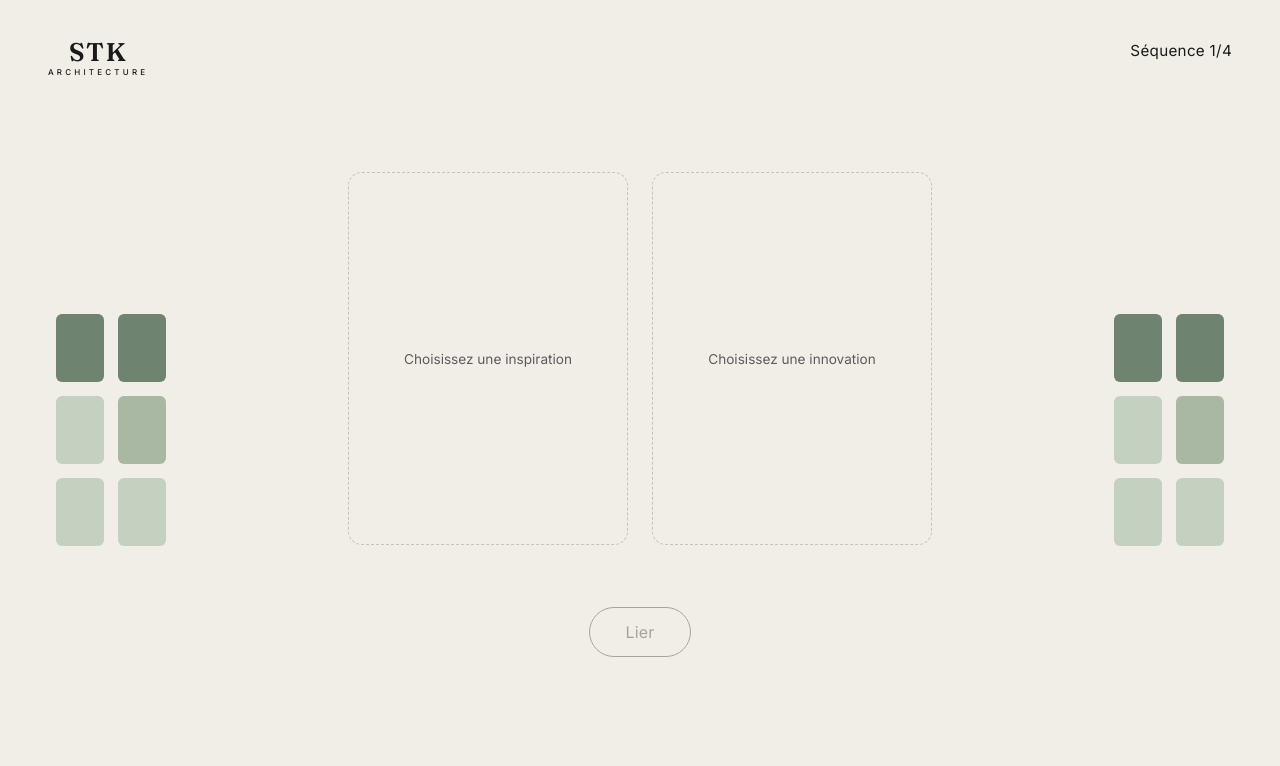
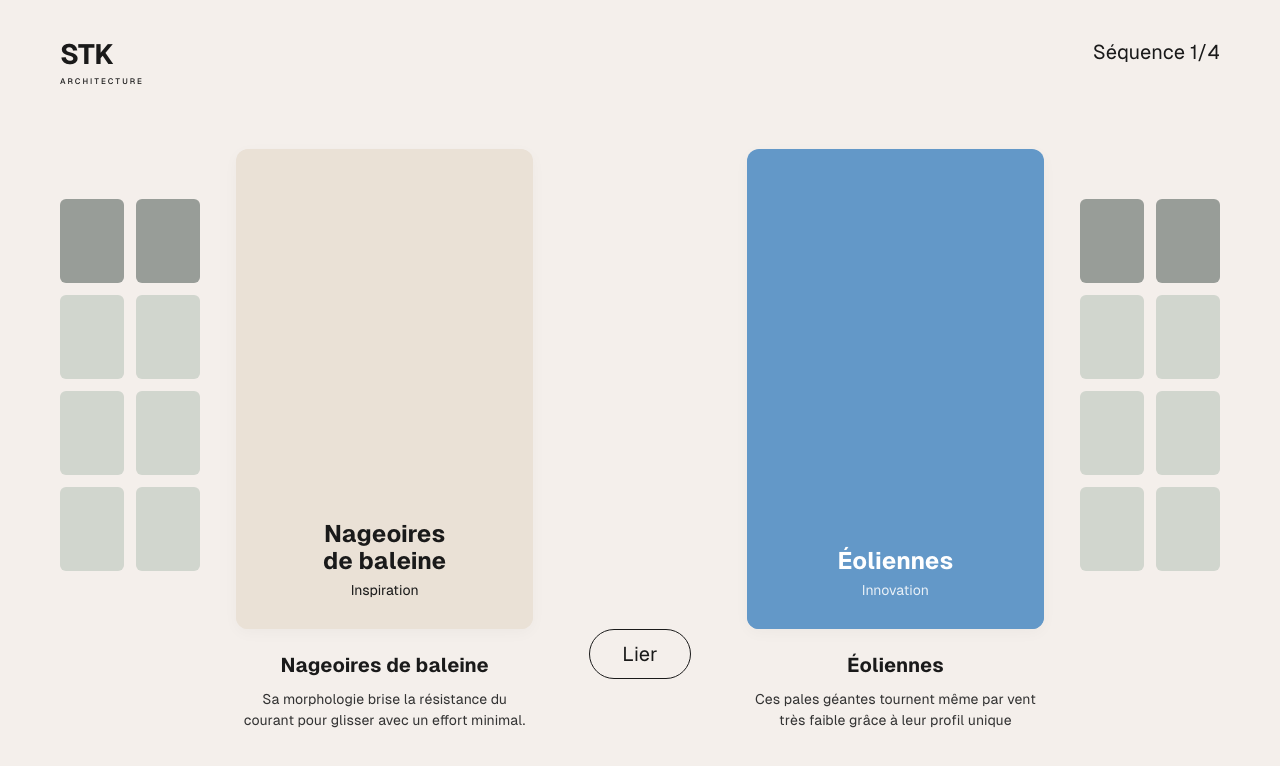
Before and after one commit to ramynbl/stk-card-game, a React (Vite) app: page / in a window 1280 px wide. Shown: the top 766 px of the page. Built offline with nearby package versions, Linux system fonts and the light colour scheme.

Commit message:
Fix : Fix du frontend pixel perfect avec la maquette

```diff
--- a/package.json
+++ b/package.json
@@ -10,6 +10,7 @@
     "preview": "vite preview"
   },
   "dependencies": {
+    "@fontsource/geist-sans": "^5.2.5",
     "react": "^19.2.6",
     "react-dom": "^19.2.6"
   },
--- /dev/null
+++ b/src/App.css
@@ -0,0 +1,186 @@
+.container {
+  min-height: 100vh;
+  display: flex;
+  flex-direction: column;
+  padding: 40px 60px;
+  box-sizing: border-box;
+}
+
+.header {
+  display: flex;
+  justify-content: space-between;
+  align-items: flex-start;
+  margin-bottom: 40px;
+}
+
+.logo-placeholder h1 {
+  font-size: 28px;
+  font-weight: 700;
+  letter-spacing: -1px;
+  line-height: 1;
+}
+
+.logo-placeholder span {
+  font-size: 8px;
+  letter-spacing: 2px;
+  font-weight: 500;
+  text-transform: uppercase;
+}
+
+.sequence {
+  font-size: 20px;
+  font-weight: 400;
+}
+
+.main-content {
+  flex: 1;
+  display: flex;
+  justify-content: center;
+  align-items: flex-start;
+  gap: 36px;
+  padding-top: 20px;
+}
+
+/* Grilles */
+.grid-container {
+  display: grid;
+  grid-template-columns: repeat(2, 64px);
+  grid-auto-rows: 84px;
+  gap: 12px;
+  margin-top: 50px; /* Pour centrer verticalement avec la grande carte */
+}
+
+.grid-square {
+  background-color: #d1d6ce; /* Gris clair */
+  border-radius: 6px;
+  cursor: pointer;
+  transition: all 0.2s ease;
+  box-sizing: border-box;
+  /* Un bord invisible par défaut pour ne pas décaler au survol */
+  border: 3px solid transparent;
+}
+
+.grid-square.dark {
+  background-color: #989d98; /* Gris foncé pour les deux du haut */
+}
+
+/* Effet Hover / Selected (Contour vert) */
+.grid-square:hover,
+.grid-square.selected {
+  border: 3px solid #6c806d; /* Vert foncé */
+}
+
+/* Cartes principales */
+.card-wrapper {
+  display: flex;
+  flex-direction: column;
+  align-items: center;
+  width: 340px;
+}
+
+.card {
+  width: 100%;
+  height: 480px;
+  border-radius: 12px;
+  display: flex;
+  flex-direction: column;
+  position: relative;
+  overflow: hidden;
+  box-shadow: 0 4px 15px rgba(0,0,0,0.03);
+  margin-bottom: 24px;
+}
+
+.placeholder-card-left {
+  background-color: #eae1d6; /* Beige pour la carte de gauche */
+}
+
+.placeholder-card-right {
+  background-color: #6398c8; /* Bleu pour la carte de droite */
+}
+
+.img-placeholder {
+  flex: 1;
+}
+
+.card-text {
+  padding: 30px;
+  text-align: center;
+  position: absolute;
+  bottom: 0;
+  left: 0;
+  right: 0;
+  /* Le gradient est ajouté en dessous pour fondre le texte avec l'image */
+}
+
+.placeholder-card-left .card-text {
+  background: linear-gradient(to top, #eae1d6 70%, transparent);
+  color: #1a1a1a;
+}
+
+.placeholder-card-right .card-text {
+  background: linear-gradient(to top, #6398c8 70%, transparent);
+  color: #ffffff;
+}
+
+.card-text h2 {
+  font-size: 24px;
+  font-weight: 700;
+  line-height: 1.1;
+  margin-bottom: 8px;
+}
+
+.card-text p {
+  font-size: 14px;
+  font-weight: 400;
+}
+
+.placeholder-card-right .card-text p {
+  color: rgba(255, 255, 255, 0.85);
+}
+
+/* Textes de description sous la carte */
+.description {
+  text-align: center;
+  max-width: 320px;
+}
+
+.description h3 {
+  font-size: 20px;
+  font-weight: 700;
+  margin-bottom: 12px;
+  color: #1a1a1a;
+}
+
+.description p {
+  font-size: 14px;
+  line-height: 1.5;
+  font-weight: 400;
+  color: #333333;
+}
+
+/* Bouton Central */
+.center-action {
+  display: flex;
+  justify-content: center;
+  align-items: center;
+  margin-top: 480px; /* Positionnement au niveau des descriptions */
+  padding: 0 20px;
+}
+
+.btn-lier {
+  background: transparent;
+  border: 1px solid #1a1a1a;
+  border-radius: 30px;
+  padding: 12px 32px;
+  font-size: 20px;
+  font-family: inherit;
+  font-weight: 400;
+  cursor: pointer;
+  transition: all 0.2s;
+  color: #1a1a1a;
+}
+
+.btn-lier:hover {
+  background: #1a1a1a;
+  color: #f4efeb;
+}
--- a/src/App.jsx
+++ b/src/App.jsx
@@ -1,12 +1,106 @@
-import { GameProvider } from './context/GameContext'
-import GameScreen from './pages/GameScreen'
+import { useState } from 'react';
+import './App.css';
 
 function App() {
+  const [selectedLeft, setSelectedLeft] = useState(null);
+  const [selectedRight, setSelectedRight] = useState(null);
+
+  // Générateur pour la grille de gauche
+  const renderLeftGrid = () => {
+    return Array.from({ length: 8 }).map((_, i) => {
+      const isDark = i < 2; // Les deux premiers sont foncés
+      const isSelected = selectedLeft === i;
+      return (
+        <div
+          key={`left-${i}`}
+          className={`grid-square ${isDark ? 'dark' : ''} ${isSelected ? 'selected' : ''}`}
+          onClick={() => setSelectedLeft(i)}
+        />
+      );
+    });
+  };
+
+  // Générateur pour la grille de droite
+  const renderRightGrid = () => {
+    return Array.from({ length: 8 }).map((_, i) => {
+      const isDark = i < 2;
+      const isSelected = selectedRight === i;
+      return (
+        <div
+          key={`right-${i}`}
+          className={`grid-square ${isDark ? 'dark' : ''} ${isSelected ? 'selected' : ''}`}
+          onClick={() => setSelectedRight(i)}
+        />
+      );
+    });
+  };
+
   return (
-    <GameProvider>
-      <GameScreen />
-    </GameProvider>
-  )
+    <div className="container">
+      <header className="header">
+        <div className="logo-placeholder">
+          <h1>STK</h1>
+          <span>ARCHITECTURE</span>
+        </div>
+        <div className="sequence">
+          Séquence 1/4
+        </div>
+      </header>
+
+      <main className="main-content">
+
+        {/* Grille de gauche */}
+        <div className="grid-container">
+          {renderLeftGrid()}
+        </div>
+
+        {/* Carte et Description de gauche */}
+        <div className="card-wrapper">
+          <div className="card placeholder-card-left">
+            {/* Espace réservé pour l'image de la baleine */}
+            <div className="img-placeholder whale"></div>
+            <div className="card-text">
+              <h2>Nageoires<br/>de baleine</h2>
+              <p>Inspiration</p>
+            </div>
+          </div>
+
+          <div className="description">
+            <h3>Nageoires de baleine</h3>
+            <p>Sa morphologie brise la résistance du courant pour glisser avec un effort minimal.</p>
+          </div>
+        </div>
+
+        {/* Bouton Lier (Placé plus bas entre les descriptions) */}
+        <div className="center-action">
+          <button className="btn-lier">Lier</button>
+        </div>
+
+        {/* Carte et Description de droite */}
+        <div className="card-wrapper">
+          <div className="card placeholder-card-right">
+            {/* Espace réservé pour l'image de l'éolienne */}
+            <div className="img-placeholder turbine"></div>
+            <div className="card-text">
+              <h2>Éoliennes</h2>
+              <p>Innovation</p>
+            </div>
+          </div>
+
+          <div className="description">
+            <h3>Éoliennes</h3>
+            <p>Ces pales géantes tournent même par vent très faible grâce à leur profil unique</p>
+          </div>
+        </div>
+
+        {/* Grille de droite */}
+        <div className="grid-container">
+          {renderRightGrid()}
+        </div>
+
+      </main>
+    </div>
+  );
 }
 
-export default App
+export default App;
--- a/src/index.css
+++ b/src/index.css
@@ -1,36 +1,22 @@
-@import url("https://fonts.googleapis.com/css2?family=Inter:wght@400;500;600;700&family=Fraunces:ital,wght@0,400;0,600;1,400;1,600&display=swap");
-@import "./styles/variables.css";
+@import '@fontsource/geist-sans';
+@import '@fontsource/geist-sans/500.css';
+@import '@fontsource/geist-sans/700.css';
 
-*,
-*::before,
-*::after {
-  box-sizing: border-box;
-}
-
-html,
-body,
-#root {
-  margin: 0;
-  padding: 0;
-  min-height: 100vh;
+:root {
+  --bg-color: #f4efeb;
+  --text-color: #1a1a1a;
 }
 
 body {
-  background-color: var(--color-bg);
-  color: var(--color-text);
-  font-family: var(--font-sans);
-  font-size: 16px;
-  line-height: 1.5;
+  margin: 0;
+  padding: 0;
+  background-color: var(--bg-color);
+  color: var(--text-color);
+  font-family: 'Geist Sans', system-ui, sans-serif;
   -webkit-font-smoothing: antialiased;
   -moz-osx-font-smoothing: grayscale;
 }
 
-button {
-  font-family: inherit;
-  cursor: pointer;
+h1, h2, h3, p {
+  margin: 0;
 }
-
-img {
-  max-width: 100%;
-  display: block;
-}
```
Also changed, not shown: 1 other file (tests, documents, lock files or other folders).
